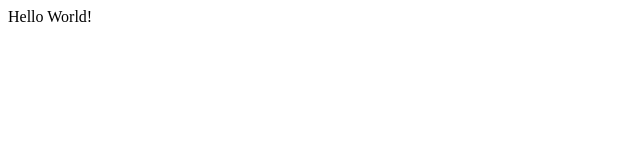
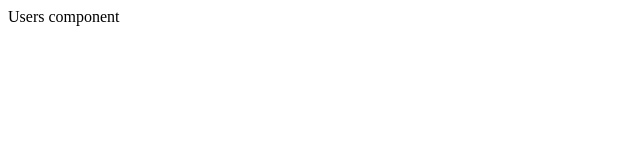
Before and after one commit to dmkur/react-BASIS, a React (Create React App) app: page / in a window 1280 px wide. Shown: the top 160 px of the page, without its empty margins (0-640 px from the left). Built offline with nearby package versions, Linux system fonts and the light colour scheme.

Commit message:
Lesson 3

```diff
--- a/src/App.js
+++ b/src/App.js
@@ -1,8 +1,9 @@
+import Users from "./components/users/Users";
 
 function App() {
   return (
     <div>
-      Hello World!
+      <Users/>
     </div>
   );
 }
--- /dev/null
+++ b/src/components/users/Users.js
@@ -0,0 +1,7 @@
+export default function Users() {
+    return (
+        <div>
+            Users component
+        </div>
+    )
+}
```
Also changed, not shown: 1 other file (tests, documents, lock files or other folders).
